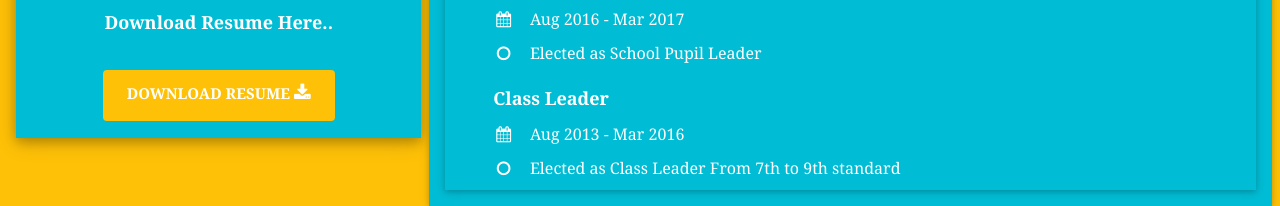
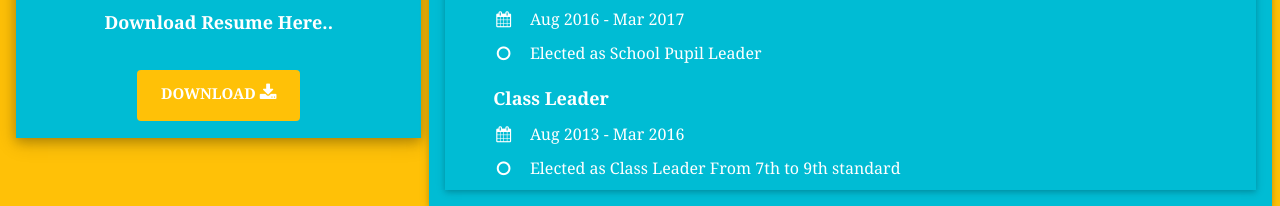
Before and after one commit to yeswanthchowdarynidamanuri/yeswanthresume, a plain HTML site: page index.html in a window 1280 px wide. Shown: the part 1875-2081 px from the top of the page. Drawn offline with Linux system fonts and the light colour scheme.

Commit message:
Update index.html

```diff
--- a/index.html
+++ b/index.html
@@ -109,9 +109,9 @@
           <center>
             <p class="w3-large">Download Resume Here..</p>
             <div class="w3-container w3-padding-16">
-            <a href="./resume.pdf" class="w3-amber w3-hover-amber w3-button w3-round w3-amber w3-padding-large" target="_blank" download="resume.pdf">
+            <a href="resume.pdf" class="w3-amber w3-hover-amber w3-button w3-round w3-amber w3-padding-large" target="_blank" download="resume.pdf">
               <i data-feather="arrow-down" style="vertical-align: -0.35em;"></i>
-              <span class="w3-margin-middle download-text w3-text-white"><b>DOWNLOAD RESUME  </b><i class="fa fa-download w3-hover-opacity w3-large"></i></span>
+              <span class="w3-margin-middle download-text w3-text-white"><b>DOWNLOAD  </b><i class="fa fa-download w3-hover-opacity w3-large"></i></span>
             </a>
           </div>
         </center>
```
